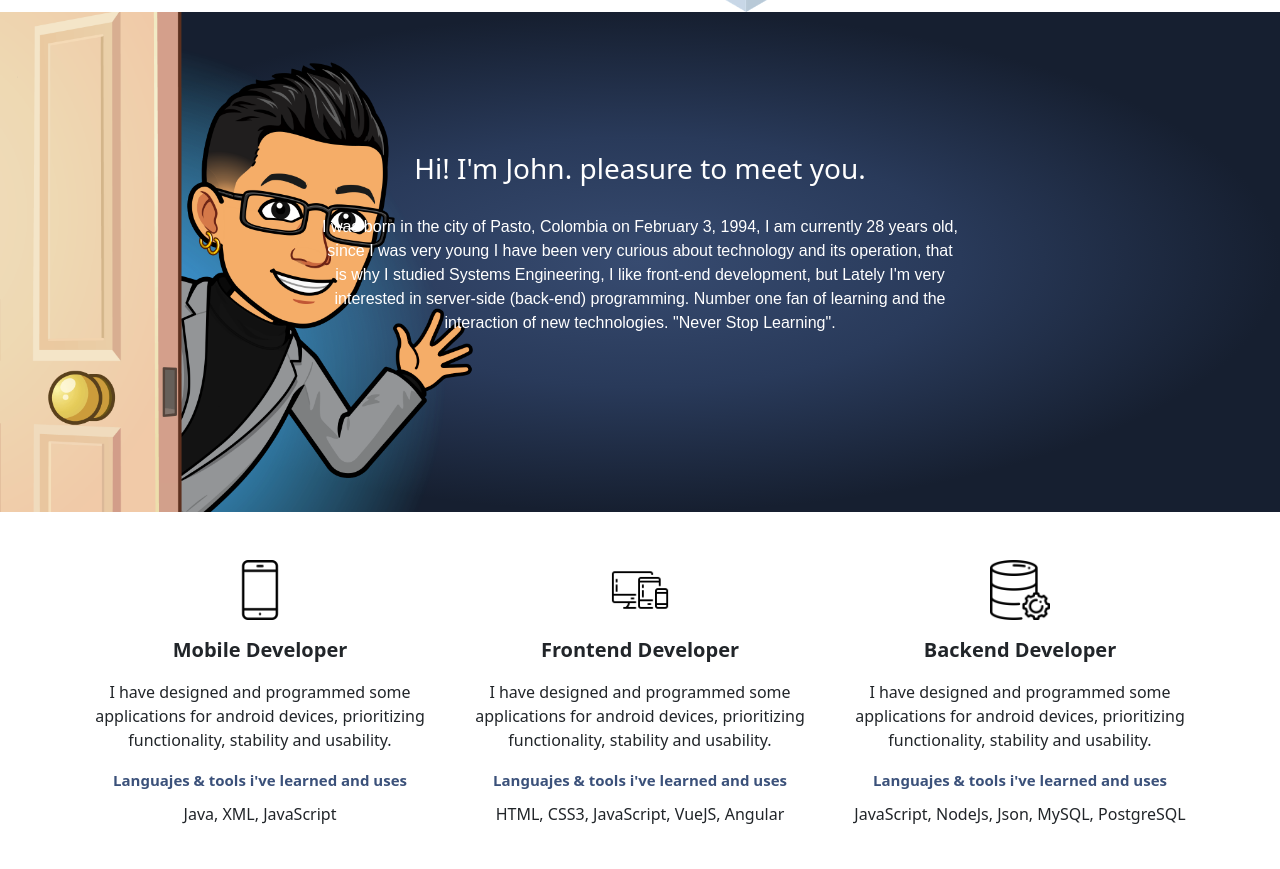
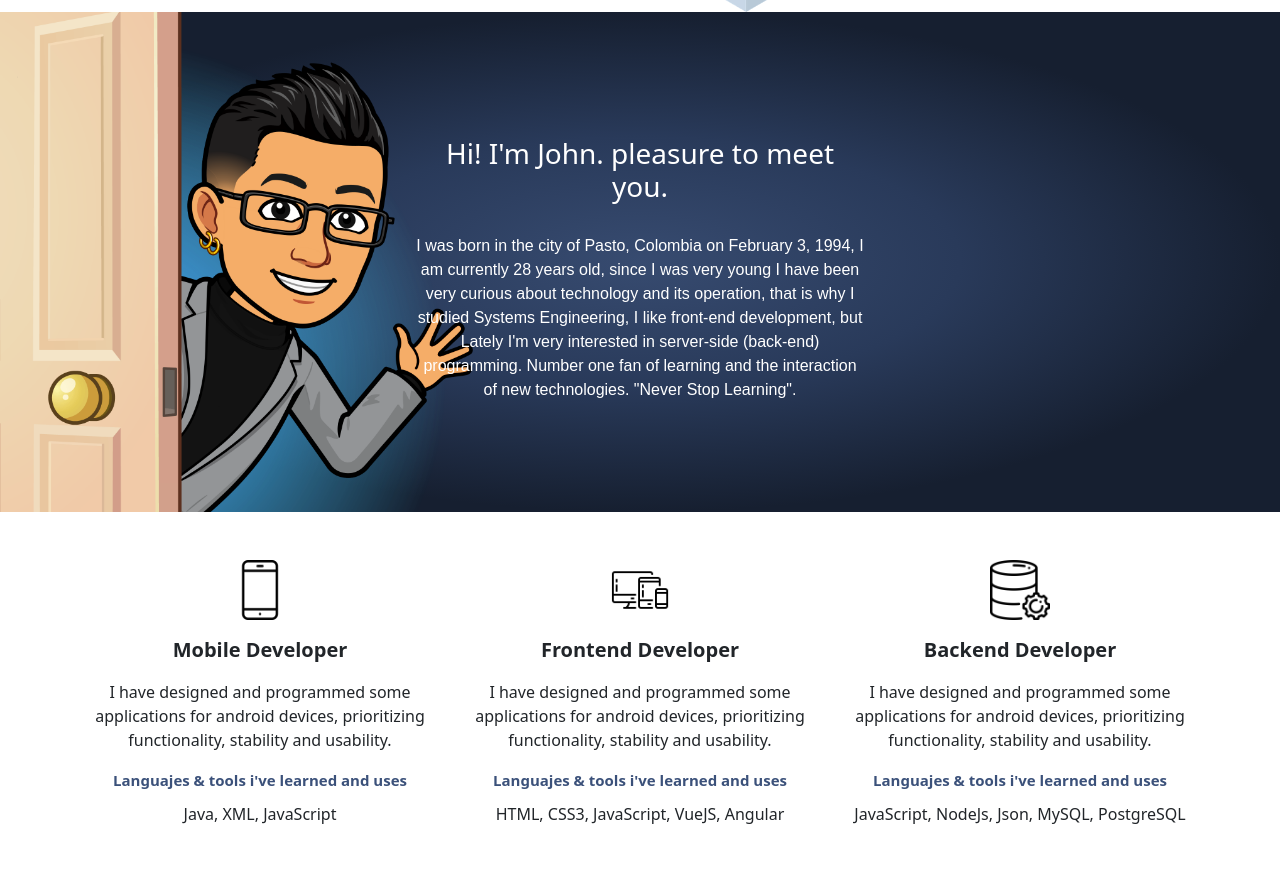
Before and after one commit to JohnFreddyTutistar/John-portfolio, a plain HTML site: page index.html in a window 1280 px wide. Shown: the part 1900-2769 px from the top of the page. Drawn offline with nearby package versions, Linux system fonts and the light colour scheme.

Commit message:
cambiando tamaño about me

```diff
--- a/css/style.css
+++ b/css/style.css
@@ -69,10 +69,10 @@ a{
 }
 
 .about-me {
-    /*  */
+    width: 450px;
     height: 220px;
     position: absolute;
-    top: 50%;
+    top: 47%;
     left: 50%;
     transform: translate(-50%, -50%);
 }
```
